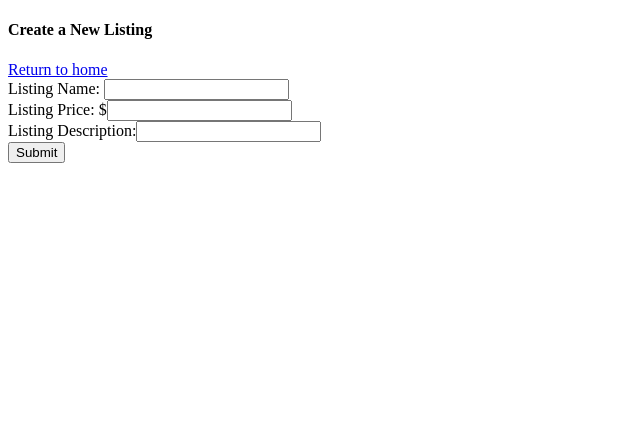
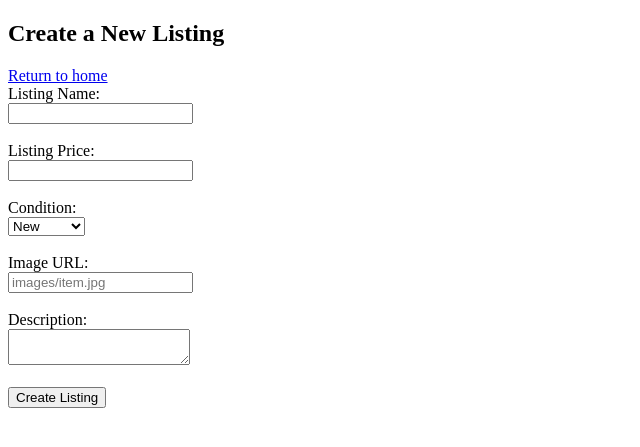
Before and after one commit to AJ-Schulte/ASE230-GroupProject, a PHP site: page /new_listing.php in a window 1280 px wide. Shown: the top 447 px of the page, without its empty margins (0-640 px from the left). Run offline with PHP 8.4, Linux system fonts and the light colour scheme; the visitor is signed in with stand-in values (Sample User, id 1); data that the repository does not hold is empty.

Commit message:
Update new_listing.php

```diff
--- a/new_listing.php
+++ b/new_listing.php
@@ -1,47 +1,84 @@
 <?php
 session_start();
-    function CreateListing()
-    {
-        $listingFile = __DIR__.'/assets/database/listing.json';
-        $listings = json_decode(file_get_contents($listingFile), true);
 
-        //find highest id for setting next id num
-        $maxId = 0;
-        foreach ($listings as $item) {
-            if (isset($item['listingID'])) {
-                $id = (int)$item['listingID'];
-                if ($id > $maxId) {
-                    $maxId = $id;
-                }
-            }
+// Require login
+if (!isset($_SESSION['user'])) {
+    die("You must be logged in to create a listing.");
 }
 
-        $name = trim($_POST["listName"]);
-        $price = trim($_POST["listPrice"]);
-        $desc = trim($_POST["listDesc"]);
-        $newId = $maxId + 1;
+$user = $_SESSION['user']; // contains user_id, username, etc.
 
-        $listings[] = ["listingID" => (string)$newId, "listingName" => $name, "price" => $price, "desc" => $desc, "tags" => [], "photos" => [], "sold" => false, "deleted" => false];
+// When form submitted
+if ($_SERVER['REQUEST_METHOD'] === 'POST') {
 
-        file_put_contents($listingFile, json_encode($listings, JSON_PRETTY_PRINT));
+    // Collect form values
+    $title = trim($_POST['listName']);
+    $price = floatval($_POST['listPrice']);
+    $desc = trim($_POST['listDesc']);
+    $condition = trim($_POST['listCondition']);
+    $imageUrl = trim($_POST['imageUrl']);
+
+    // Connect to DB
+    $pdo = new PDO("mysql:host=localhost;dbname=collectable_peddlers;charset=utf8mb4", "root", "");
+
+    // Insert query
+    $stmt = $pdo->prepare("
+        INSERT INTO listing (user_id, title, description, price, condition, image_url, status, created_at)
+        VALUES (?, ?, ?, ?, ?, ?, 'active', NOW())
+    ");
+
+    $stmt->execute([
+        $user['user_id'],
+        $title,
+        $desc,
+        $price,
+        $condition,
+        $imageUrl
+    ]);
+
+    // Redirect to view the item
+    $newId = $pdo->lastInsertId();
+    header("Location: listing.php?id=" . $newId);
+    exit;
 }
 ?>
-
 <!DOCTYPE html>
 <html>
 <head>
-        <meta charset="utf-8">
-        <title>New Listing</title>
+    <meta charset="UTF-8">
+    <title>Create New Listing</title>
 </head>
 
 <body>
-        <h4>Create a New Listing</h4>
+
+<h2>Create a New Listing</h2>
 <a href="index.php">Return to home</a>
+
 <form method="POST">
-            Listing Name: <input type="text" name="listName" required/><br>
-            Listing Price: $<input type="number" step="0.01" name="listPrice" required/><br>
-            Listing Description:<input type="textarea" name="listDesc" required/><br>
-            <input type="submit"><?= CreateListing() ?></input>
+
+    <label>Listing Name:</label><br>
+    <input type="text" name="listName" required><br><br>
+
+    <label>Listing Price:</label><br>
+    <input type="number" step="0.01" name="listPrice" required><br><br>
+
+    <label>Condition:</label><br>
+    <select name="listCondition" required>
+        <option value="New">New</option>
+        <option value="Like New">Like New</option>
+        <option value="Used">Used</option>
+    </select>
+    <br><br>
+
+    <label>Image URL:</label><br>
+    <input type="text" name="imageUrl" placeholder="images/item.jpg" required><br><br>
+
+    <label>Description:</label><br>
+    <textarea name="listDesc" required></textarea><br><br>
+
+    <button type="submit">Create Listing</button>
+
 </form>
+
 </body>
 </html>
```
Lines whose indentation alone changed are shown as unchanged.
